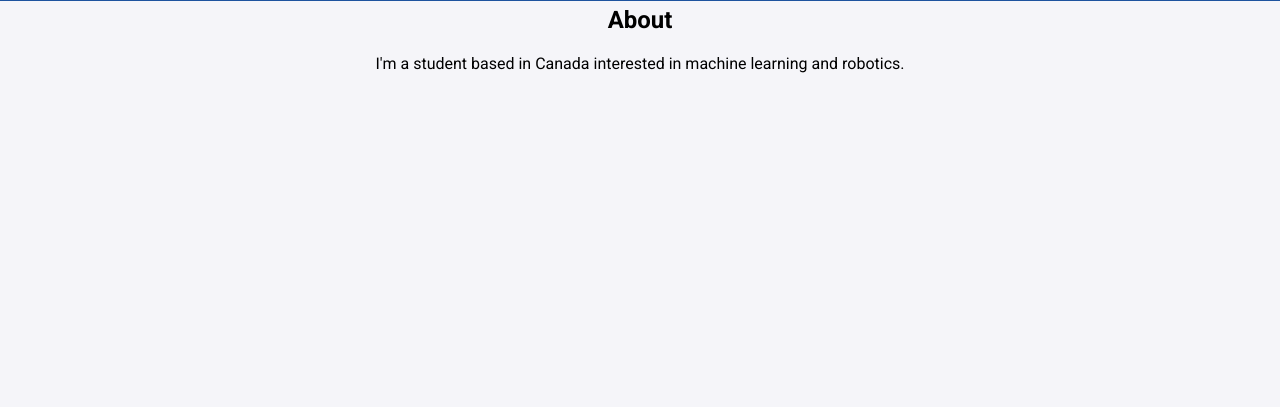
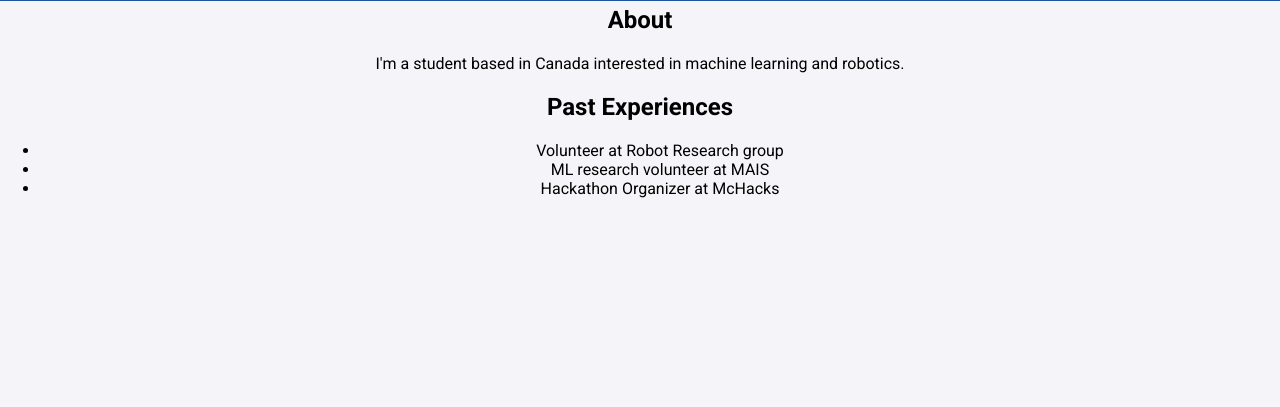
Before and after one commit to TheFloatingString/pe-portfolio-site, a Flask app: page / in a window 1280 px wide. Shown: the part 393-800 px from the top of the page. Run offline with Flask 2, Linux system fonts and the light colour scheme.

Commit message:
feat: add exp

```diff
--- a/app/templates/index.html
+++ b/app/templates/index.html
@@ -40,6 +40,12 @@
         <h2>About</h2>
         <p>I'm a student based in Canada interested in machine learning and
         robotics.</p>
+        <h2>Past Experiences</h2>
+        <ul>
+          <li>Volunteer at Robot Research group</li>
+          <li>ML research volunteer at MAIS</li>
+          <li>Hackathon Organizer at McHacks</li>
+        </ul>
     </div>
 </body>
 </html>
```
Also changed, not shown: README.md.
